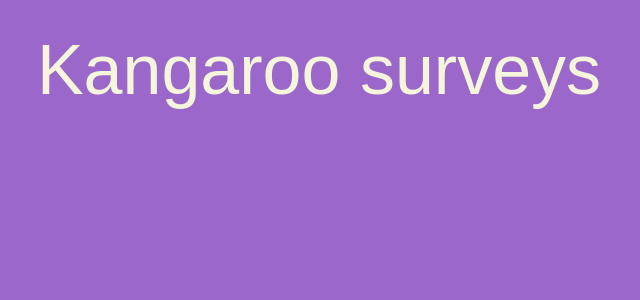
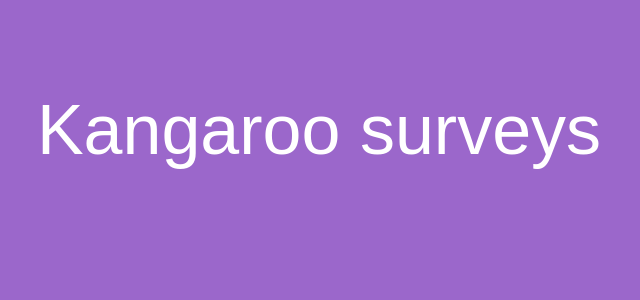
Before and after one commit to calineY/Kangaroo_project, a React (Create React App) app in the folder frontend/: page / in a window 1280 px wide. Shown: the top 300 px of the page, without its empty margins (321-961 px from the left). Built offline with nearby package versions, Linux system fonts and the light colour scheme.

Commit message:
Added stylesheet for table

```diff
--- a/frontend/src/pages/Landing/styles.css
+++ b/frontend/src/pages/Landing/styles.css
@@ -3,11 +3,14 @@
     height: 100vh;
     background-color: rgb(155, 103, 203);
     text-align: center;
+    align-items:center;
+    display: flex;
+    flex-direction: column;
 }
 .title{
-    color: beige;
+    color: white;
     font-size: 70px;
     font-family:Arial, Helvetica, sans-serif;
     font-weight: 300;
-    padding-top: 30px;
+    padding-top: 7%;
 }
```
Also changed, not shown: frontend/src/components/Table/styles.css (added, +10 -0 lines).
